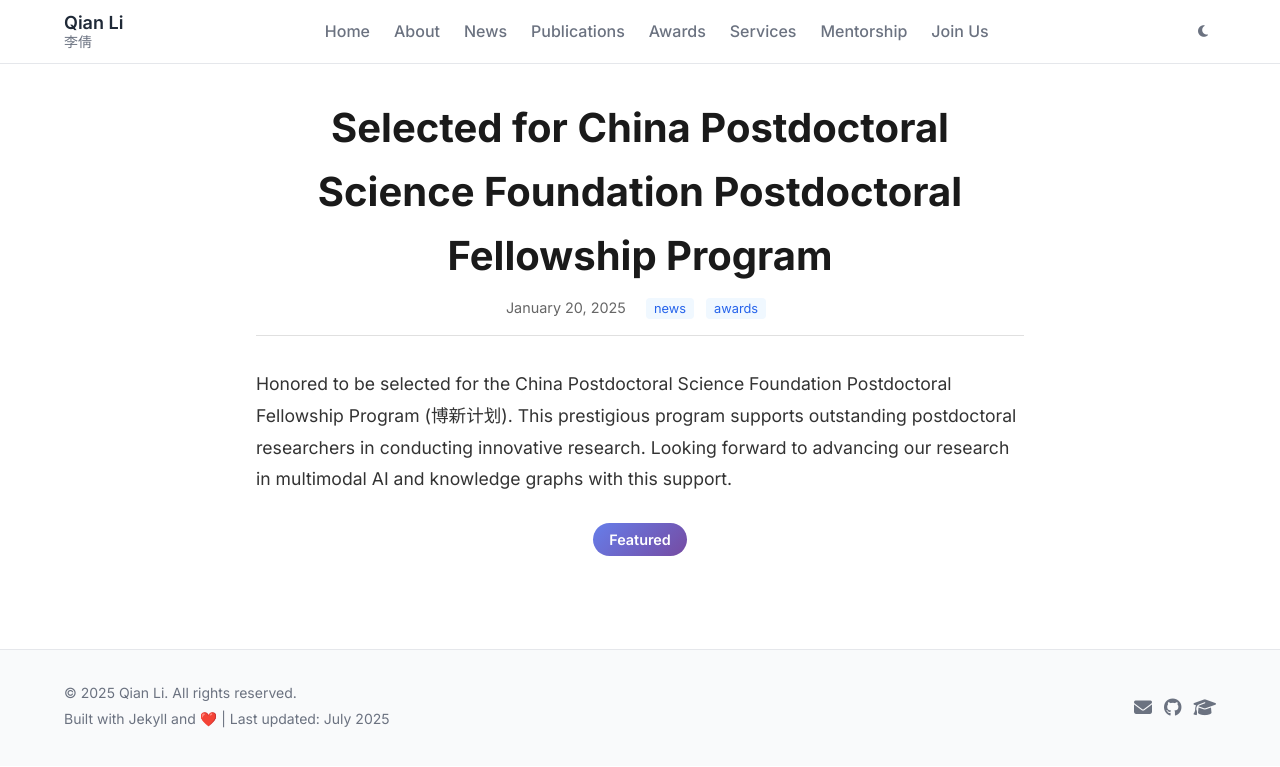
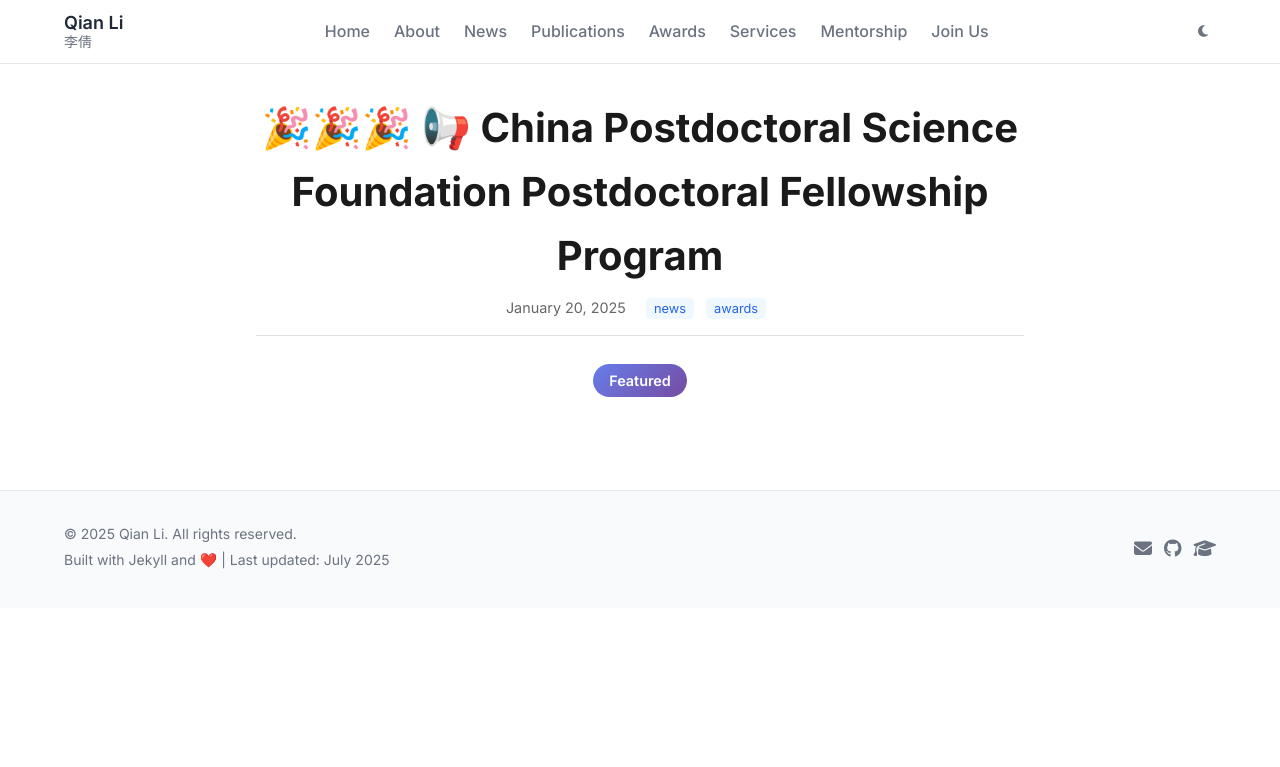
Before and after one commit to xiaoqian19940510/xiaoqian19940510.github.io, a Jekyll site: the page built from _posts/2025-01-20-postdoc-program.md, in a window 1280 px wide. Shown: the top 767 px of the page. Built offline with Jekyll 4.4.1, drawn with Linux system fonts in a browser that asks for light colours.

Commit message:
Update 2025-01-20-postdoc-program.md

```diff
--- a/_posts/2025-01-20-postdoc-program.md
+++ b/_posts/2025-01-20-postdoc-program.md
@@ -1,9 +1,7 @@
 ---
 layout: post
-title: "Selected for China Postdoctoral Science Foundation Postdoctoral Fellowship Program"
+title: "🎉🎉🎉 📢 China Postdoctoral Science Foundation Postdoctoral Fellowship Program"
 date: 2025-01-20
 categories: [news, awards]
 featured: true
 ---
-
-Honored to be selected for the China Postdoctoral Science Foundation Postdoctoral Fellowship Program (博新计划). This prestigious program supports outstanding postdoctoral researchers in conducting innovative research. Looking forward to advancing our research in multimodal AI and knowledge graphs with this support.
```
